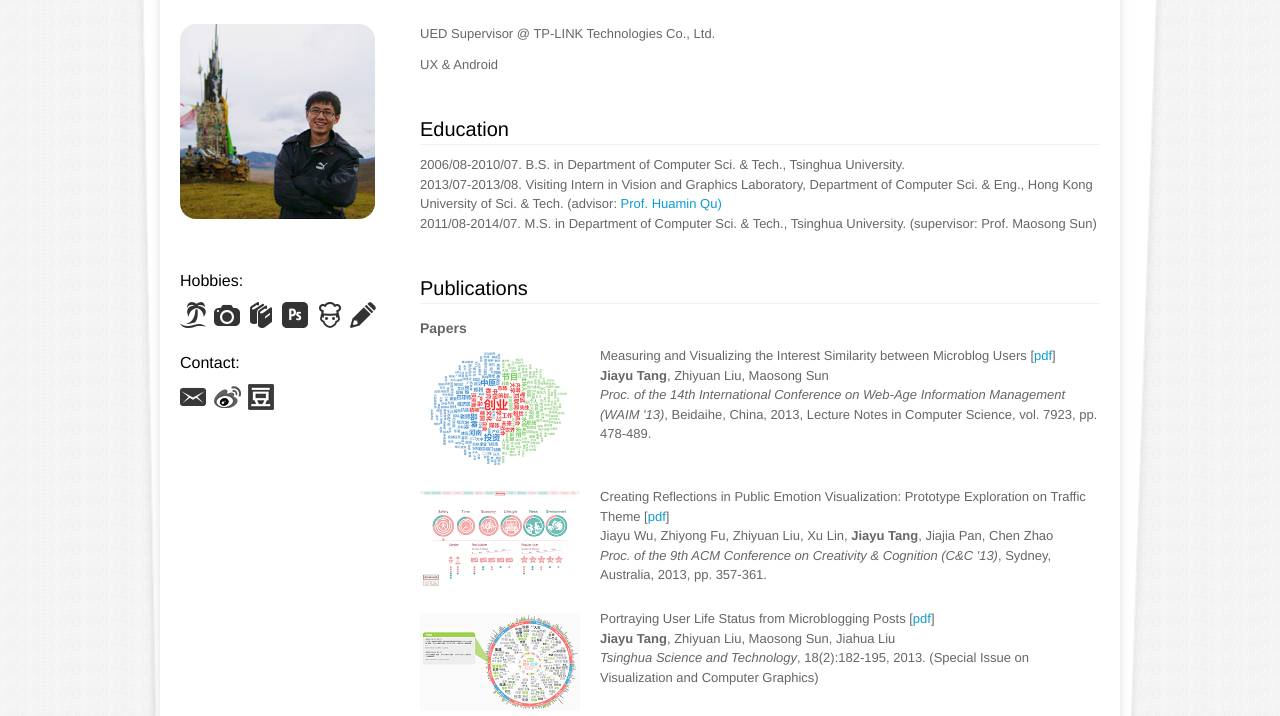
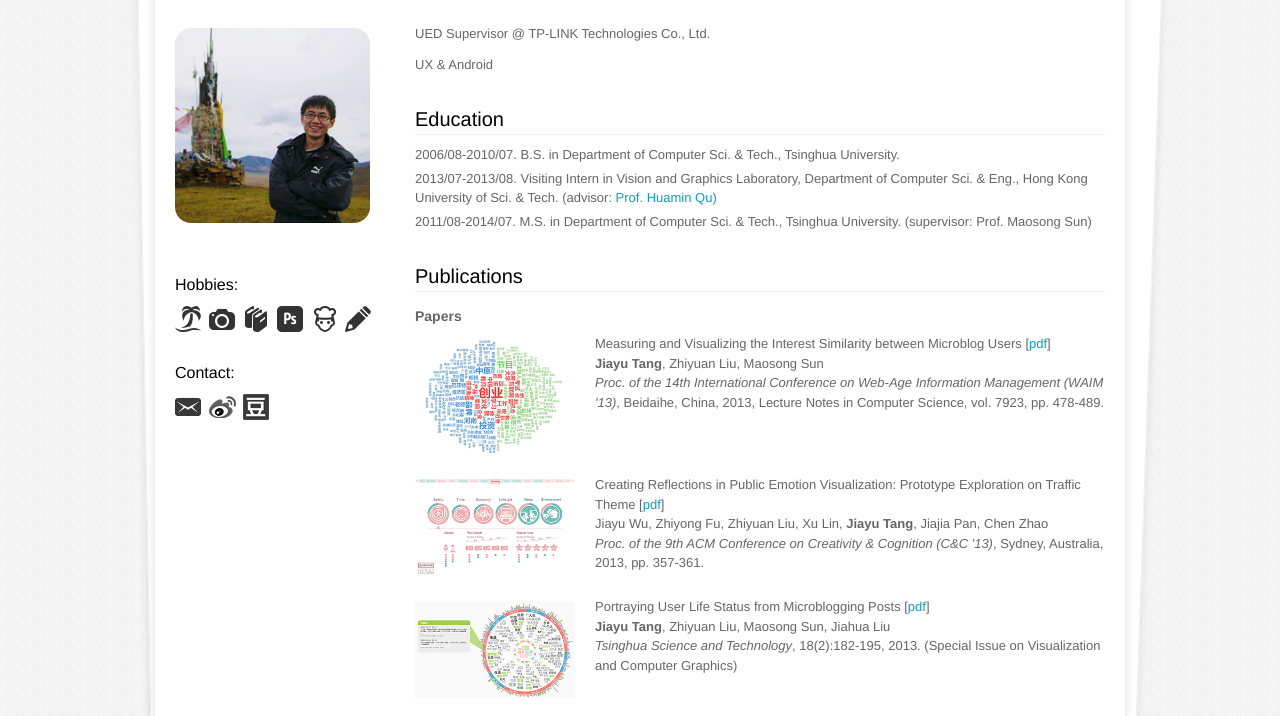
Before and after one commit to tangjy/tangjy.github.com, a plain HTML site: page index.html in a window 1280 px wide. Shown: the part 117-833 px from the top of the page. Drawn offline with Linux system fonts and the light colour scheme.

Commit message:
Update information

```diff
--- a/layout.css
+++ b/layout.css
@@ -2,7 +2,7 @@
 a,a:link,a:visited,a:hover,a:active{text-decoration:none; color:#000}
 .clr{clear:both;display:block;overflow:hidden;}
 article, section, aside, hgroup, nav, header, footer, figure, figcaption {display: block;}
-li {list-style-type:none;}
+li {list-style-type:none; margin-bottom: 6px;}
 body {
     font-size: 13px;
     color: #666;
@@ -13,6 +13,7 @@ body {
     background: url("images/bg.png") repeat;
     line-height: 1.5;
 }
+p { margin-bottom: 4px;}
 h1 {
     color: #000;
 }
@@ -21,7 +22,7 @@ h1 {
     -moz-box-shadow: 0 0 10px rgba(0,0,0,0.1);
     -webkit-box-shadow: 0 0 10px rgba(0,0,0,0.1);
     background: #FFFFFF;
-    width: 920px;
+    width: 930px;
     padding: 0 20px;
     margin: 20px auto 50px;
     border: 1px #f0f0f0 solid;
@@ -49,6 +50,7 @@ h1 {
 .wrap #extra {
     float: left;
     width: 240px;
+	margin-top: 4px;
 }
 header h1 {
     margin: 30px 0px;
@@ -144,7 +146,7 @@ aside span {
     color: #0d9cce;
 }
 article {
-    margin-bottom: 40px;
+    margin-bottom: 30px;
 }
 article h1 {
     font-size: 20px;
```
